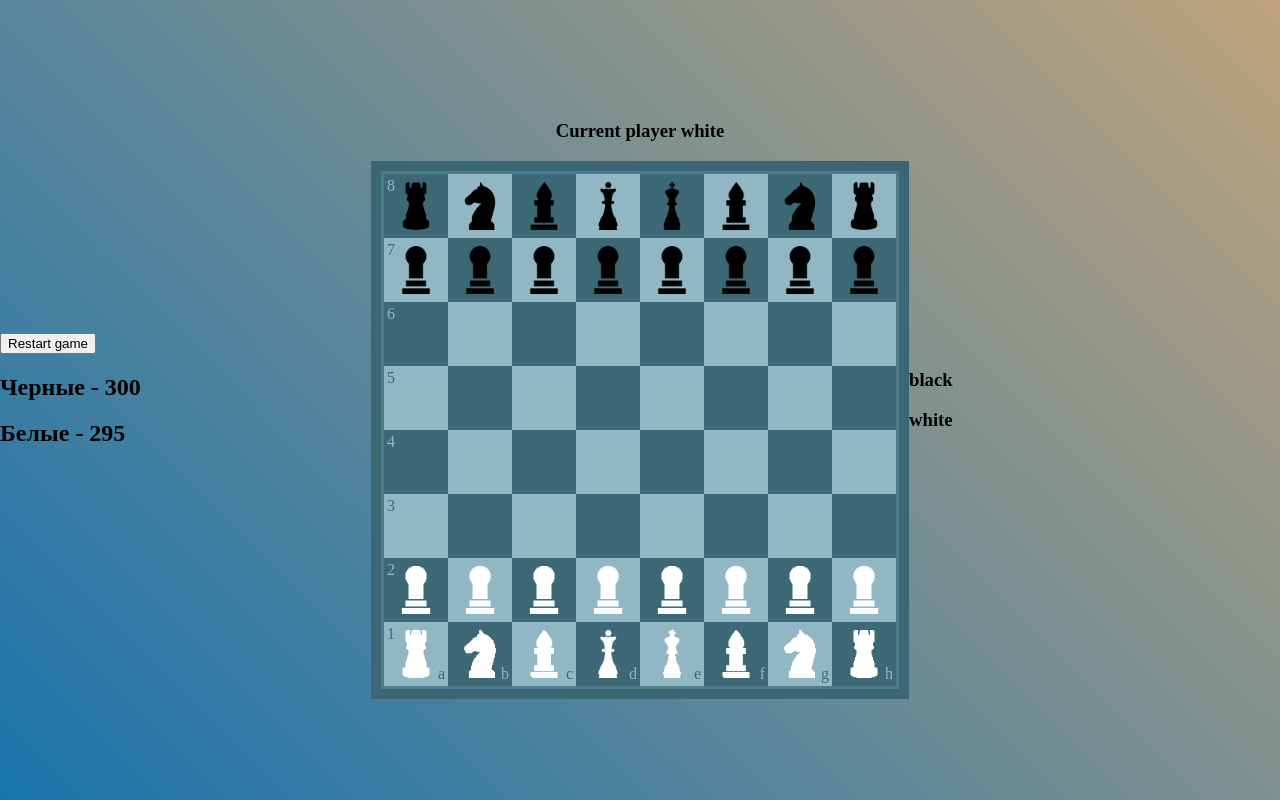
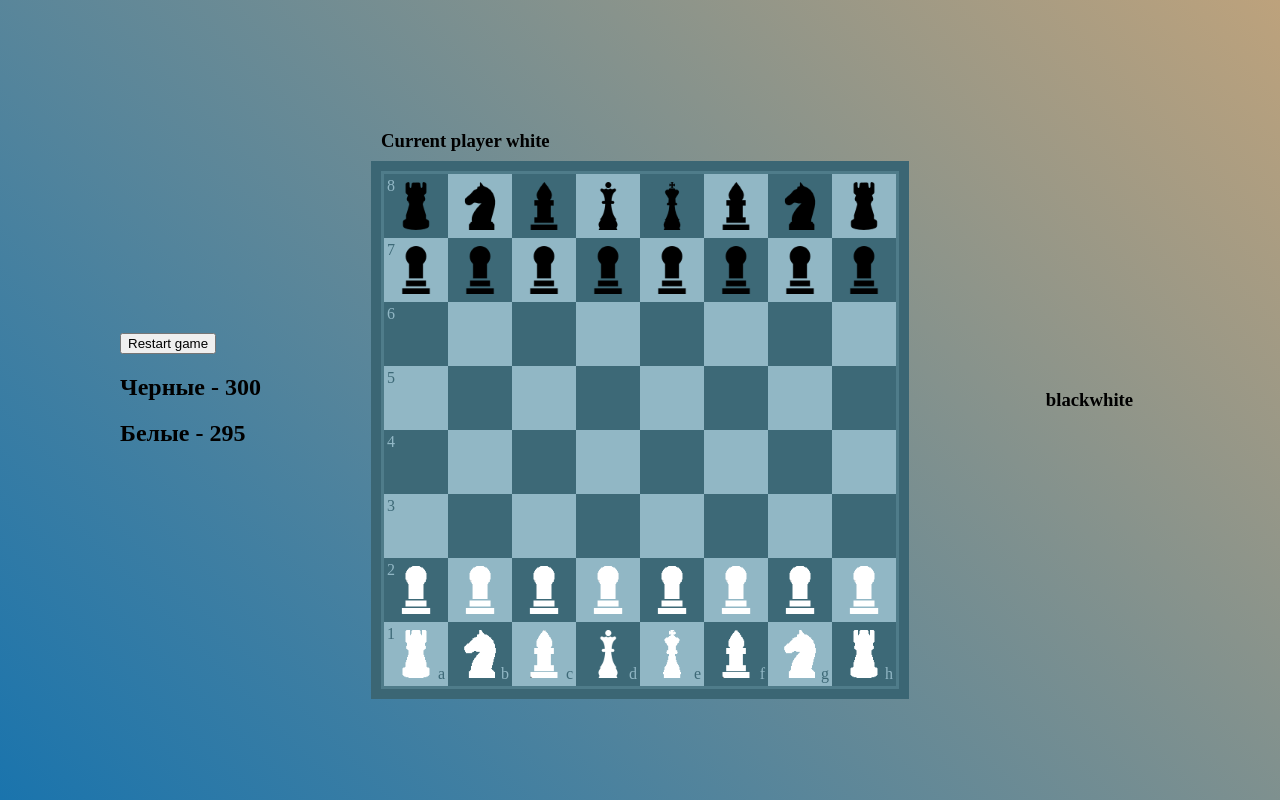
Before and after one commit to ArturSpirenkov/Chess, a Vue app: page / in a window 1280 px wide. Built offline with nearby package versions, Linux system fonts and the light colour scheme.

Commit message:
changed styles

```diff
--- a/src/App.vue
+++ b/src/App.vue
@@ -36,7 +36,7 @@ onMounted(() => {
 
 <template>
   <div class="app">
-    <div>
+      <div class="timer">
         <TimerComponent
           :restart="restart"
           :current-player="currentPlayer"
@@ -50,7 +50,7 @@ onMounted(() => {
           :swapPlayer="swapPlayer"
         />
       </div>
-    <div>
+      <div class="figure">
         <LostFigures
           :title="Colors.BLACK"
           :figures="(board!.lostBlackFigures as Figure[])"
@@ -64,35 +64,41 @@ onMounted(() => {
 </template>
 
 <style lang="scss">
-body{
-  margin: 0;
-  padding: 0;
-}
-
 * {
   box-sizing: border-box;
 }
 
-.board {
-  justify-items: center;
-  align-items: center;
+body{
+  margin: 0;
+  padding: 0;
+  background: rgba(189, 162, 124, 1.0);
+  background: linear-gradient(225deg, rgba(189, 162, 124, 1.0), rgba(26, 116, 173, 1.0));
 }
 
 .app {
   width: 100vw;
   height: 100vh;
-  background-color: antiquewhite;
-  background: rgba(189, 162, 124, 1.0);
-  background: linear-gradient(225deg, rgba(189, 162, 124, 1.0), rgba(26, 116, 173, 1.0));
-  display: grid;
   grid-template-columns: repeat(3, 1fr);
+  display: flex;
+  flex-direction: row;
+  align-items: center;
+  justify-content: space-between;
+}
+
+.timer {
+  flex-basis: 50%;
+  display: flex;
   justify-content: center;
   align-items: center;
-  & > *:nth-child(2) {
-  grid-column: 2;
-  justify-self: center;
-  align-self: center;
-  }
+  margin: 10px;
+  height: 512px;
 }
 
+.figure {
+  flex-basis: 50%;
+  margin: 10px;
+  display: flex;
+  justify-content: center;
+  align-items: center;
+}
 </style>
--- a/src/components/BoardComponent.vue
+++ b/src/components/BoardComponent.vue
@@ -50,9 +50,7 @@ const focusCell = (cell: Cell): boolean => {
 </script>
 
 <template>
-    <h3> Current player  {{ currentPlayer?.color }}</h3>
-  <div style="padding: 10px; background-color: #3B6674">
-    <div class="wrapper">
+      <h3> Current player  {{ currentPlayer?.color }}</h3>
       <div class="board">
         <template v-for="item in props.board!.cells">
           <CellComponent
@@ -65,20 +63,29 @@ const focusCell = (cell: Cell): boolean => {
           />
         </template>
       </div>
-    </div>
-  </div>
 </template>
 
 <style lang="scss" scoped>
   .board {
+    user-select: none;
+    box-sizing: content-box;
+    border: solid 3px #4F7C8A;
     width: calc(64px * 8);
     height: calc(64px * 8);
     display: flex;
     flex-direction: row;
     flex-wrap: wrap;
-  }
-
-  .wrapper {
-    border: solid 3px #4F7C8A;
+    position: relative;
+    &::after {
+      z-index: -10000;
+      width: 100%;
+      height: 100%;
+      padding: 13px;
+      content: '';
+      position: absolute;
+      top: -13px;
+      left: -13px;
+      background-color: #3B6674;
+    }
   }
 </style>
--- a/src/components/CellComponent.vue
+++ b/src/components/CellComponent.vue
@@ -41,7 +41,7 @@ const computedLetter = computed(() => {
   <div
     :class="[style.cell, style.color, {selected: isFocused}]"
     @click="emit('change', props.cell)"
-    :style="{background: props.cell.available && props.cell.figure ? 'green' : '' }"
+    :style="{background: props.cell.available && props.cell.figure ? '#9d9f10' : '' }"
   >
     <template v-if="props.cell.available && !props.cell.figure">
       <div class="available"/>
@@ -58,7 +58,7 @@ const computedLetter = computed(() => {
   </div>
 </template>
 
-<style lang="scss">
+<style lang="scss" scoped>
   .cell {
     height: 64px;
     width: 64px;
@@ -93,13 +93,13 @@ const computedLetter = computed(() => {
   }
 
   .selected {
-    background-color: rgb(163, 41, 41);
+    background-color: #78ADCE;
   }
 
   .available {
     height: 12px;
     width: 12px;
     border-radius: 50%;
-    background-color: rgb(55, 175, 55);
+    background-color: #9d9f10;
   }
 </style>
--- a/src/components/LostFigures.vue
+++ b/src/components/LostFigures.vue
@@ -19,6 +19,6 @@ const props = defineProps<LostFiguresProps>()
   </div>
 </template>
 
-<style lang="scss">
+<style lang="scss" scoped>
 
 </style>
```
Lines whose indentation alone changed are shown as unchanged.
